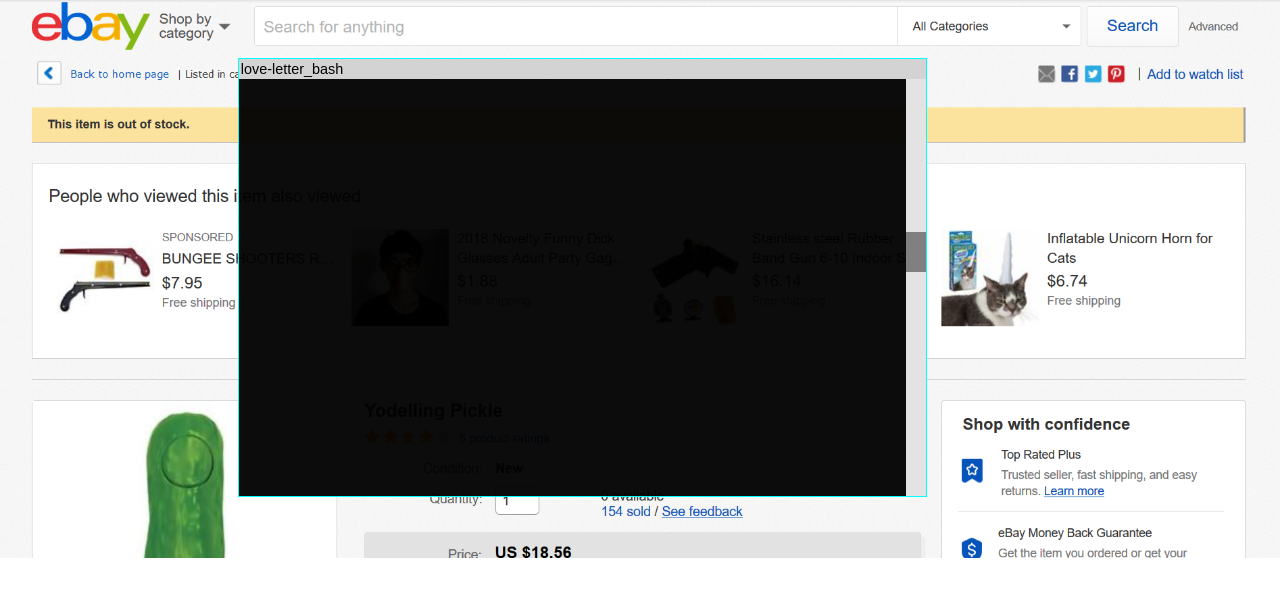
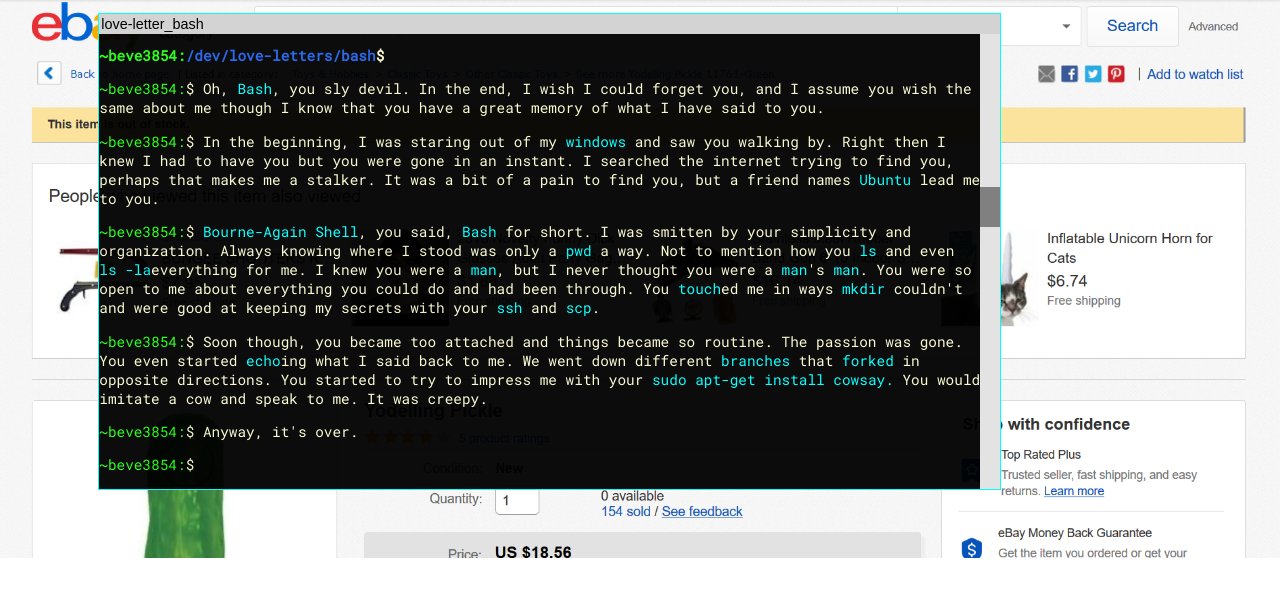
Before and after one commit to xerrf/lover-letters, a plain HTML site: page bash.html in a window 1280 px wide. Drawn offline with Linux system fonts and the light colour scheme.

Commit message:
continued styling the 'console' of the webpage

```diff
--- a/bash.html
+++ b/bash.html
@@ -4,6 +4,7 @@
         <meta charset="utf-8">
         <title>love.BASH</title>
         <link rel="Stylesheet" href="css/mainBash.css">
+        <link href="https://fonts.googleapis.com/css?family=Roboto+Mono" rel="stylesheet">
     </head>
     <body>
         <div id="windowWrapper">
@@ -14,12 +15,13 @@
                 <div id="block"></div>
             </aside>
             <main>
-                <h2>~beve3854/dev/love-letters/bash$</h2>
-                <p><span>Oh, Bash</span>, you sly devil. In the end, I wish I could forget you, and I assume you wish the same about me though I know that you have a great memory of what I have said to you.</p>
-                <p>In the beginning, I was staring out of my <span>windows</spa> and saw you walking by. Right then I knew I had to have you but you were gone in an instant. I searched the internet trying to find you, perhaps that makes me a stalker. It was a bit of a pain to find you, but a friend names <span>Ubuntu</span> lead me to you.</p>
-                <p><span>Bourne-Again Shell</span>, you said, <span>Bash</span> for short. I was smitten by your simplicity and organization. Always knowing where I stood was only a <span>pwd</span> a way. Not to mention how you <span>ls</span> and even <span>ls -la</span>everything for me. I knew you were a <span>man</span>, but I never thought you were a <span>man</span>&apos;s <span>man</span>. You were so open to me about everything you could do and had been through. You <span>touch</span>ed me in ways <span>mkdir</span> couldn&apos;t and were good at keeping my secrets with your <span>ssh</span> and <span>scp</span>.</p>
-                <p>Soon though, you became too attached and things became so routine. The passion was gone. You even started <span>echo</span>ing what I said back to me. We went down different <span>branches</span> that <span>forked</span> in opposite directions. You started to try to impress me with your <span>sudo apt-get install cowsay.</span> You would imitate a cow and speak to me. It was creepy. </p>
-                <p>Anyway, it&apos;s over.</p>
+                <h2><span class="green">~beve3854:</span>/dev/love-letters/bash<span class="yellow">$</span></h2>
+                <p><span class="green">~beve3854:</span>$ Oh, <span>Bash</span>, you sly devil. In the end, I wish I could forget you, and I assume you wish the same about me though I know that you have a great memory of what I have said to you.</p>
+                <p><span class="green">~beve3854:</span>$ In the beginning, I was staring out of my <span>windows</span> and saw you walking by. Right then I knew I had to have you but you were gone in an instant. I searched the internet trying to find you, perhaps that makes me a stalker. It was a bit of a pain to find you, but a friend names <span>Ubuntu</span> lead me to you.</p>
+                <p><span class="green">~beve3854:</span>$ <span>Bourne-Again Shell</span>, you said, <span>Bash</span> for short. I was smitten by your simplicity and organization. Always knowing where I stood was only a <span>pwd</span> a way. Not to mention how you <span>ls</span> and even <span>ls -la</span>everything for me. I knew you were a <span>man</span>, but I never thought you were a <span>man</span>&apos;s <span>man</span>. You were so open to me about everything you could do and had been through. You <span>touch</span>ed me in ways <span>mkdir</span> couldn&apos;t and were good at keeping my secrets with your <span>ssh</span> and <span>scp</span>.</p>
+                <p><span class="green">~beve3854:</span>$ Soon though, you became too attached and things became so routine. The passion was gone. You even started <span>echo</span>ing what I said back to me. We went down different <span>branches</span> that <span>forked</span> in opposite directions. You started to try to impress me with your <span>sudo apt-get install cowsay.</span> You would imitate a cow and speak to me. It was creepy. </p>
+                <p><span class="green">~beve3854:</span>$ Anyway, it&apos;s over.</p>
+                <p><span class="green">~beve3854:</span>$ </p>
             </main>
         </div>
         <div id="x1"></div>
--- a/css/mainBash.css
+++ b/css/mainBash.css
@@ -3,15 +3,13 @@ CONTAINS STYLING FOR bash.html
 */
 
 * {
-    /* font-family: -apple-system, BlinkMacSystemFont, 'Segoe UI', Roboto, Oxygen, Ubuntu, Cantarell, 'Open Sans', 'Helvetica Neue', sans-serif */
+    font-family: 'Roboto Mono', monospace;
 }
 
 body {
     background-image: url(../img/back.PNG);
     background-repeat: no-repeat;
     background-size: cover;
-
-
 }
 
 div#windowWrapper {
@@ -49,6 +47,27 @@ main {
     opacity: 0.95;
 }
 
+h2 {
+    color: #2162EB;
+    font-size: 90%;
+}
+
+span.green {
+    color: #22FF12;
+}
+
+span.yellow, p {
+    color: lightgoldenrodyellow;
+}
+
+p {
+    font-size: 90%;
+}
+
+p span {
+    color: cyan;
+}
+
 /* GRIDS */
 
 div#windowWrapper {
@@ -75,8 +94,8 @@ x3 {
 
 body {
     display: grid;
-    grid-template-columns: 2fr 6fr 3fr;
-    grid-template-rows: 50px auto;
+    grid-template-columns: 1fr 10fr 3fr;
+    grid-template-rows: 5px auto;
     grid-template-areas:
     'pT pT pT'
     'pL cmd pR';
```
